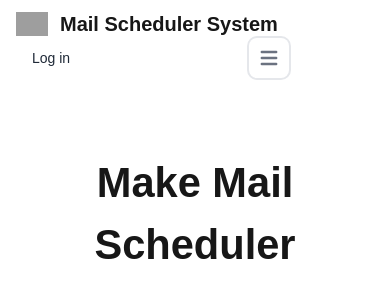
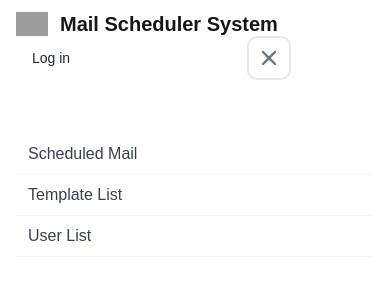
Before and after one commit to TTHPATEL/mailing-schedular, a Next.js app: page / in a window 390 px wide. Both pictures are taken after a click on the button "Open main menu". Shown: the top 307 px of the page. Built offline with nearby package versions, Linux system fonts and the light colour scheme; no server answers; grey boxes are pictures that could not be loaded.

Commit message:
Update Header.js

```diff
--- a/src/app/component/Header.js
+++ b/src/app/component/Header.js
@@ -1,9 +1,16 @@
 "use client";
 import Link from "next/link";
 import { usePathname } from "next/navigation";
+import { useState } from "react";
 
 export default function Headers({ demo }) {
   let pathname = usePathname();
+  const [isMenuOpen, setIsMenuOpen] = useState(false);
+
+  const handleMenuItemClick = () => {
+    setIsMenuOpen(false);
+  };
+
   return (
     <header>
       <h1>{demo}</h1>
@@ -34,13 +41,26 @@ export default function Headers({ demo }) {
               Upcoming Project
             </Link>
             <button
-              data-collapse-toggle="mobile-menu-2"
-              type="button"
+              onClick={() => setIsMenuOpen(!isMenuOpen)}
               className="inline-flex items-center p-2 ml-1 text-sm text-gray-500 rounded-lg lg:hidden hover:bg-gray-100 focus:outline-none focus:ring-2 focus:ring-gray-200 dark:text-gray-400 dark:hover:bg-gray-700 dark:focus:ring-gray-600"
               aria-controls="mobile-menu-2"
-              aria-expanded="false"
+              aria-expanded={isMenuOpen}
             >
               <span className="sr-only">Open main menu</span>
+              {isMenuOpen ? (
+                <svg
+                  className="w-6 h-6"
+                  fill="currentColor"
+                  viewBox="0 0 20 20"
+                  xmlns="http://www.w3.org/2000/svg"
+                >
+                  <path
+                    fillRule="evenodd"
+                    d="M4.293 4.293a1 1 0 011.414 0L10 8.586l4.293-4.293a1 1 0 111.414 1.414L11.414 10l4.293 4.293a1 1 0 01-1.414 1.414L10 11.414l-4.293 4.293a1 1 0 01-1.414-1.414L8.586 10 4.293 5.707a1 1 0 010-1.414z"
+                    clipRule="evenodd"
+                  ></path>
+                </svg>
+              ) : (
                 <svg
                   className="w-6 h-6"
                   fill="currentColor"
@@ -53,28 +73,20 @@ export default function Headers({ demo }) {
                     clipRule="evenodd"
                   ></path>
                 </svg>
-              <svg
-                className="hidden w-6 h-6"
-                fill="currentColor"
-                viewBox="0 0 20 20"
-                xmlns="http://www.w3.org/2000/svg"
-              >
-                <path
-                  fillRule="evenodd"
-                  d="M4.293 4.293a1 1 0 011.414 0L10 8.586l4.293-4.293a1 1 0 111.414 1.414L11.414 10l4.293 4.293a1 1 0 01-1.414 1.414L10 11.414l-4.293 4.293a1 1 0 01-1.414-1.414L8.586 10 4.293 5.707a1 1 0 010-1.414z"
-                  clipRule="evenodd"
-                ></path>
-              </svg>
+              )}
             </button>
           </div>
           <div
-            className="hidden justify-between items-center w-full lg:flex lg:w-auto lg:order-1"
+            className={`${
+              isMenuOpen ? "block" : "hidden"
+            } justify-between items-center w-full lg:flex lg:w-auto lg:order-1`}
             id="mobile-menu-2"
           >
             <ul className="flex flex-col mt-4 font-medium lg:flex-row lg:space-x-8 lg:mt-0">
               <li>
                 <Link
                   href="/"
+                  onClick={handleMenuItemClick}
                   className={
                     pathname === "/"
                       ? "block py-2 pr-4 pl-3 text-white rounded bg-primary-700 lg:bg-transparent lg:text-primary-700 lg:p-0 dark:text-white"
@@ -88,6 +100,7 @@ export default function Headers({ demo }) {
               <li>
                 <Link
                   href="/scheduled-mail"
+                  onClick={handleMenuItemClick}
                   className="block py-2 pr-4 pl-3 text-gray-700 border-b border-gray-100 hover:bg-gray-50 lg:hover:bg-transparent lg:border-0 lg:hover:text-primary-700 lg:p-0 dark:text-gray-400 lg:dark:hover:text-white dark:hover:bg-gray-700 dark:hover:text-white lg:dark:hover:bg-transparent dark:border-gray-700"
                 >
                   Scheduled Mail
@@ -96,6 +109,7 @@ export default function Headers({ demo }) {
               <li>
                 <Link
                   href="/template-list"
+                  onClick={handleMenuItemClick}
                   className="block py-2 pr-4 pl-3 text-gray-700 border-b border-gray-100 hover:bg-gray-50 lg:hover:bg-transparent lg:border-0 lg:hover:text-primary-700 lg:p-0 dark:text-gray-400 lg:dark:hover:text-white dark:hover:bg-gray-700 dark:hover:text-white lg:dark:hover:bg-transparent dark:border-gray-700"
                 >
                   Template List
@@ -104,6 +118,7 @@ export default function Headers({ demo }) {
               <li>
                 <Link
                   href="/user-list"
+                  onClick={handleMenuItemClick}
                   className={
                     pathname === "/user-list"
                       ? "block py-2 pr-4 pl-3 text-white rounded bg-primary-700 lg:bg-transparent lg:text-primary-700 lg:p-0 dark:text-white"
```
Lines whose indentation alone changed are shown as unchanged.
